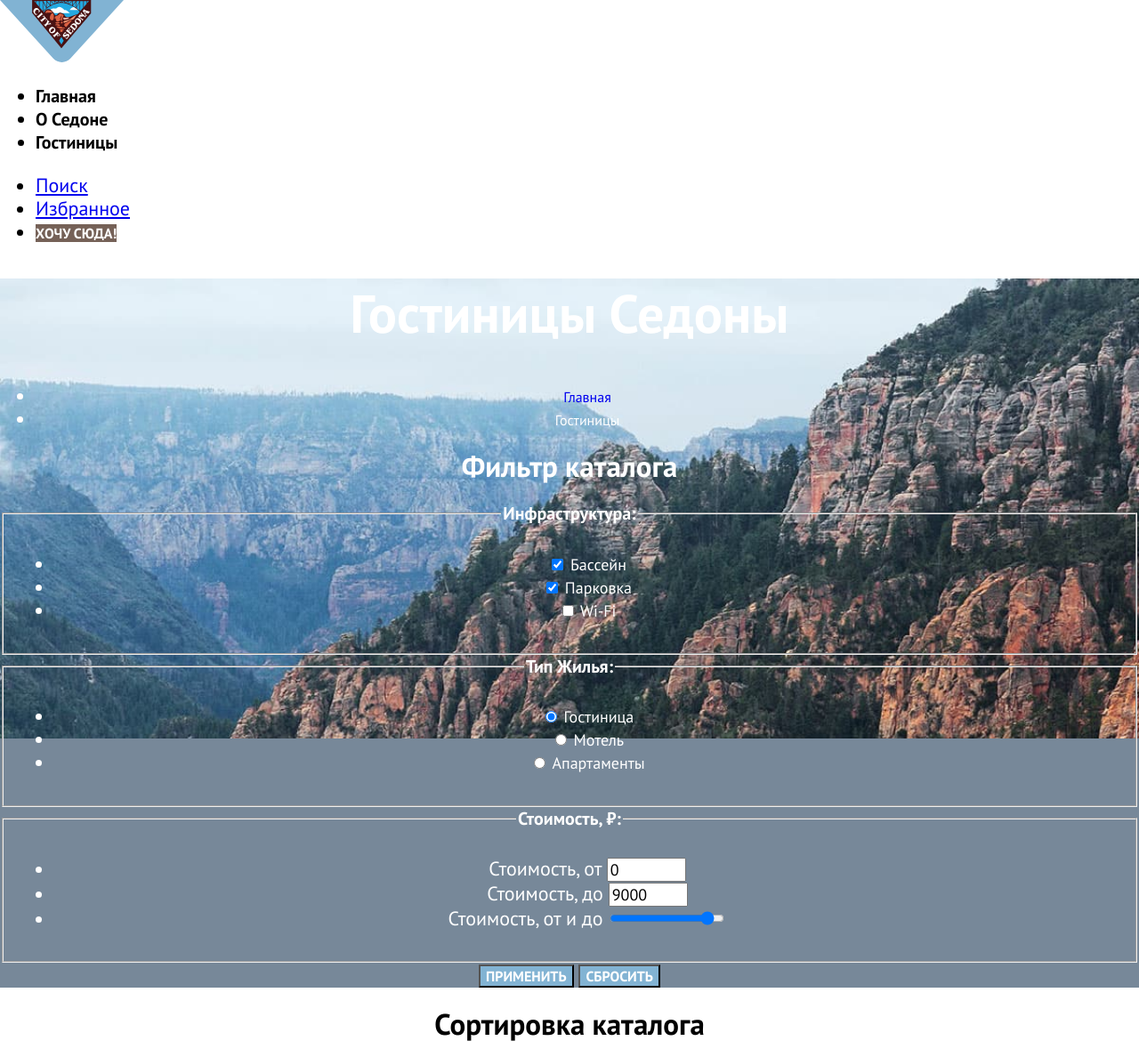
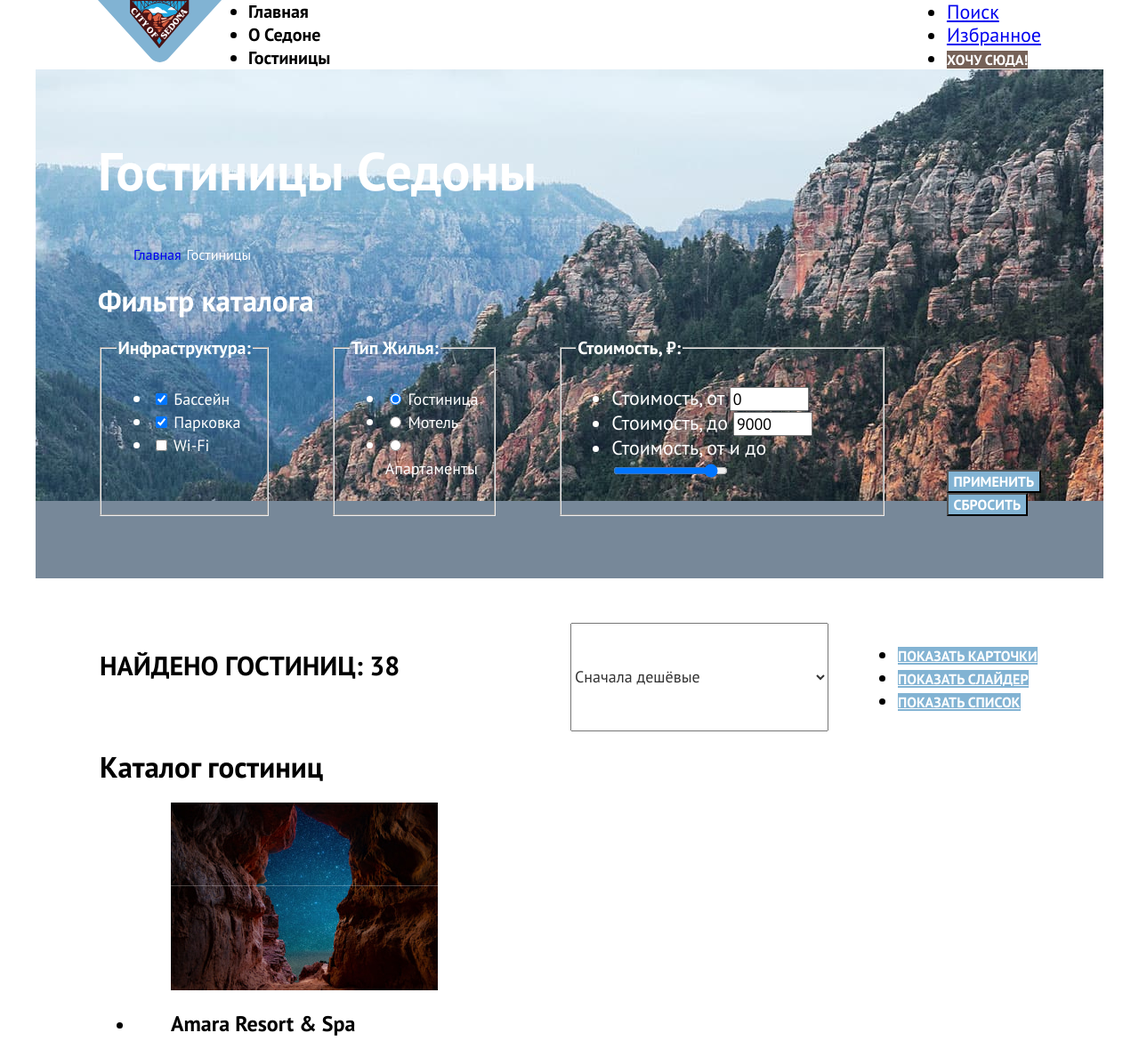
Before and after one commit to htmlacademy-htmlcss/2097499-sedona-34, a plain HTML site: page catalog.html in a window 1280 px wide. Shown: the top 1170 px of the page at 89% size. Drawn offline with Linux system fonts and the light colour scheme.

Commit message:
Добавляет_сетку_крупных_блоков

```diff
--- a/catalog.html
+++ b/catalog.html
@@ -7,19 +7,21 @@
   <link rel="stylesheet" href="styles/style.css">
 </head>
 <body class="page">
+  <div class="page__wrapper">
     <header class="header page__header">
       <a class="logo header__logo">
-      <img src="images/logo-main.svg" width="139" height="70" alt="Логотип Седона">
+        <img class="logo__image image" src="images/logo-main.svg" width="139" height="70" alt="Логотип Седона">
       </a>
+      <div class="nav__wrapper">
         <nav class="nav header__nav">
           <ul class="nav__list header__main-nav">
-        <li class="nav__item">
-          <a class="nav__link link" href="/">Главная</a>
+            <li class="nav__item nav__item_enabled">
+              <a class="nav__link link" href="index.html">Главная</a>
             </li>
             <li class="nav__item">
               <a class="nav__link link" href="#">О Седоне</a>
             </li>
-        <li class="nav__item nav__item_enabled">
+            <li class="nav__item">
               <a class="nav__link link nav__link_disabled" href="catalog.html">Гостиницы</a>
             </li>
           </ul>
@@ -41,9 +43,11 @@
             </li>
           </ul>
         </nav>
+      </div>
     </header>
     <main class="main page__main">
       <header class="main__header">
+        <div class="main__header-wrapper">
           <h1 class="main__title">Гостиницы Седоны</h1>
           <ul class="breadcrumbs main__breadcrumbs">
             <li class="breadcrumbs__item">
@@ -57,7 +61,8 @@
           </ul>
           <section class="filter main__filter-section">
             <h2 class="visually-hidden">Фильтр каталога</h2>
-        <form action="https://echo.htmlacademy.ru/" method="get">
+            <form class="filter__form" action="https://echo.htmlacademy.ru/" method="get">
+              <div class="filter__left">
                 <fieldset class="filter__group">
                   <legend class="filter__title">Инфраструктура:</legend>
                   <ul class="filter__list">
@@ -104,6 +109,8 @@
                     </li>
                   </ul>
                 </fieldset>
+              </div>
+              <div class="filter__right">
                 <fieldset class="filter__group">
                   <legend class="filter__title">Стоимость, &#8381;:</legend>
                   <ul class="filter__list">
@@ -127,42 +134,41 @@
                     </li>
                   </ul>
                 </fieldset>
-          <button class="button" type="submit">
+                <div class="filter__buttons">
+                  <button class="button filter__button" type="submit">
                     <span>Применить</span>
                   </button>
-          <button class="button" type="reset">Сбросить</button>
+                  <button class="button filter__button" type="reset">Сбросить</button>
+                </div>
+              </div>
             </form>
           </section>
+        </div>
       </header>
-    <section class="main__sort-section sort-section">
-      <h2 class="visually-hidden">Сортировка каталога</h2>
-      <div class="sort-section__list">
-        <div class="sort-section__item">
-          <p class="sort-section__title">
+      <section class="catalog">
+        <div class="sort catalog__sort">
+          <p class="sort__title">
             Найдено гостиниц:
-            <output name="sort-section__output output">38</output>
+            <output name="sort__output output">38</output>
           </p>
-        </div>
-        <div class="sort-section__item">
-          <select class="sort-section__select select">
+          <div class="sort__wrapper">
+            <select class="sort__select select">
               <option value="cheap">Сначала дешёвые</option>
               <option value="expensive">Сначала дорогие</option>
               <option value="popular">Сначала популярное</option>
             </select>
-        </div>
-        <div class="sort-section__item">
-          <ul class="sort-view sort-section__view">
-            <li class="sort-view__item">
+            <ul class="sort__views">
+              <li class="sort__view">
                 <a class="button button_active" href="#">
                   <span class="visually-hidden">Показать карточки</span>
                 </a>
               </li>
-            <li class="sort-view__item">
+              <li class="sort__view">
                 <a class="button" href="#">
                   <span class="visually-hidden">Показать слайдер</span>
                 </a>
               </li>
-            <li class="sort-view__item">
+              <li class="sort__view">
                 <a class="button" href="#">
                   <span class="visually-hidden">Показать список</span>
                 </a>
@@ -170,8 +176,6 @@
             </ul>
           </div>
         </div>
-    </section>
-    <section class="catalog main__catalog-section">
         <h2 class="visually-hidden">Каталог гостиниц</h2>
         <ul class="catalog__list">
           <li class="card catalog__item">
@@ -295,7 +299,7 @@
             </ul>
           </li>
         </ul>
-      <ul class="pagination-pages">
+        <ul class="catalog__pagination">
           <li class="pagination">
             <ul class="pagination__list">
               <li class="pagination__item">
@@ -341,22 +345,20 @@
           </li>
         </ul>
       </section>
-  </main>
-  <footer class="footer page__footer">
-    <section class="subscription footer__subscription">
+      <section class="subscription">
         <h2 class="visually-hidden">Подписка на рассылку</h2>
         <form action="https://echo.htmlacademy.ru/" method="post" name="subscription">
-        <label>
-          <span class="subscription__title title">Подпишитесь на рассылку</span>
-          <span class="subscription__text">Только полезная информация и никакого спама, честное бойскаутское!</span>
-          <input class="input" type="email" name="email" placeholder="Ваш e-mail" required>
-        </label>
+          <p class="subscription__title title"><label for="subscription__input">Подпишитесь на рассылку</label></p>
+          <p class="subscription__text">Только полезная информация и никакого спама, честное бойскаутское!</p>
+          <input id="subscription__input" class="input" type="email" name="email" placeholder="Ваш e-mail" required>
           <button class="button button_large" type="submit">
             <span>Подписаться</span>
           </button>
         </form>
       </section>
-    <section class="footer__contacts">
+    </main>
+    <footer class="footer page__footer">
+      <div class="footer__wrapper">
         <h2 class="visually-hidden">Контакты</h2>
         <ul class="community footer__community">
           <li class="community__channel">
@@ -385,7 +387,8 @@
             <span class="visually-hidden">html academy</span>
           </a>
         </div>
-    </section>
+      </div>
     </footer>
+  </div>
 </body>
 </html>
--- a/styles/style.css
+++ b/styles/style.css
@@ -14,6 +14,10 @@
   font-display: swap;
 }
 
+html {
+  height: 100%;
+}
+
 .page {
   margin: 0;
   font-family: "PT Sans", "Arial", sans-serif;
@@ -21,12 +25,42 @@
   line-height: 26px;
   /* line-height: 1.182em;
      Урок освоил, пока оставлю до Perfect Pixel */
-  min-width: 1200px;
+  min-height: 100%;
+  display: flex;
+  flex-direction: column;
+}
+
+.page__wrapper {
+  margin: 0 auto;
+  width: 1200px;
+  min-height: 100%;
+  display: flex;
+  flex-direction: column;
+  flex-grow: 1;
+}
+
+.page__header {
+  display: flex;
+  justify-content: space-between;
+  padding: 0 70px;
+}
+
+.nav__wrapper {
+  width: 891px;
+}
+
+.header__nav {
+  display: flex;
+  justify-content: space-between;
+}
+
+.nav__list {
+  margin: 0;
+  padding: 0;
 }
 
 .page__main {
-  text-align: center;
-/* Пока оставлю для всего main, как буду работать с блоками и секциями, то переопределю */
+  flex-grow: 1;
 }
 
 .header__main-nav {
@@ -43,11 +77,15 @@
   display: block;
 }
 
-.hero {
+.hero__logo {
   background-color: lightslategray;
   background-image: url('../images/background-index.jpg');
   background-repeat: no-repeat;
   background-size: 100% auto;
+}
+
+.hero__image {
+  margin: 0 auto;
 }
 
 .hero__divider {
@@ -56,6 +94,31 @@
   background-repeat: no-repeat;
   background-size: inherit;
   background-position: 0 100%;
+}
+
+.filter__form {
+  display: flex;
+  justify-content: space-between;
+}
+
+.filter__left {
+  display: flex;
+}
+
+.filter__right {
+  display: flex;
+}
+
+.filter__group {
+  margin-right: 70px;
+}
+
+.filter__buttons {
+  align-self: flex-end;
+}
+
+.filter__button {
+  display: block;
 }
 
 .title {
@@ -124,12 +187,43 @@
   background-repeat: no-repeat;
   background-size: 100% auto;
   color: #fff;
+  padding: 35px 70px 70px;
+}
+
+.breadcrumbs__item {
+  display: inline-block;
 }
 
 .breadcrumbs__link {
   font-size: 16px;
   line-height: 21px;
   text-decoration: none;
+}
+
+.catalog {
+  padding-top: 50px;
+  padding-left: 72px;
+  padding-right: 71px;
+  padding-bottom: 25px;
+}
+
+.catalog__sort {
+  display: flex;
+  justify-content: space-between;
+}
+
+.sort__wrapper {
+  width: 528px;
+  display: flex;
+  justify-content: space-between;
+}
+
+.sort__select {
+  width: 290px;
+}
+
+.sort__views {
+  width: 160px;
 }
 
 .filter__title {
@@ -143,7 +237,7 @@
   line-height: 21px;
 }
 
-.sort-section__title {
+.sort__title {
   font-size: 30px;
   font-weight: 700;
   line-height: 36px;
@@ -189,3 +283,28 @@
   color: #333;
   text-transform: uppercase;
 }
+
+.catalog__pagination {
+  display: flex;
+  justify-content: space-between;
+}
+
+.pagination__list {
+  display: flex;
+}
+
+.hero,
+.advantages,
+.search,
+.subscription {
+  text-align: center;
+}
+
+.page__footer {
+  padding: 40px 70px 30px;
+}
+
+.footer__wrapper {
+  display: flex;
+  justify-content: space-between;
+}
```
Also changed, not shown: index.html (+21 -17 lines). Lines whose indentation alone changed are shown as unchanged.
